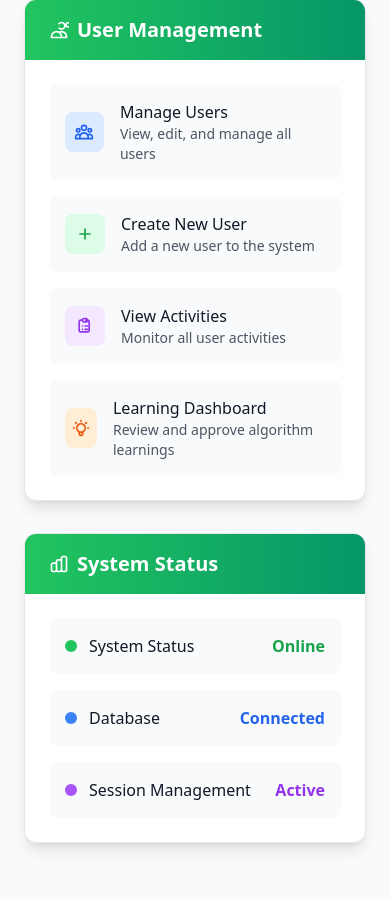
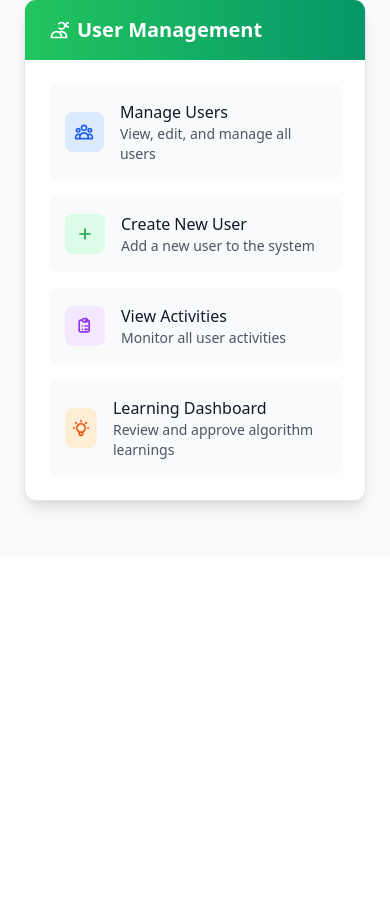
Before and after one commit to NaeeemJatt/FlashLog, a Python web app: template flashlog/templates/admin/dashboard.html in a window 390 px wide. Shown: the part 835-1734 px from the top of the page. After the commit the page ends 1348 px from the top, so only its background shows below. Run offline with Jinja, Linux system fonts and the light colour scheme; the template is opened without the code that fills it, so the values that code supplies are empty; some libraries are stand-ins or nearby versions.

Commit message:
Remove System Status section and expand User Management layout
- Removed the entire System Status section from admin dashboard
- Changed User Management from single column to 4-column grid layout
- User Management now spans full width of the dashboard
- Improved responsive design with grid-cols-1 md:grid-cols-2 lg:grid-cols-4
- Cleaner, more focused admin dashboard layout

```diff
--- a/flashlog/templates/admin/dashboard.html
+++ b/flashlog/templates/admin/dashboard.html
@@ -171,7 +171,7 @@
             </div>
 
             <!-- Quick Actions -->
-            <div class="grid grid-cols-1 lg:grid-cols-2 gap-8 mb-8">
+            <div class="mb-8">
                 <!-- User Management -->
                 <div class="bg-white dark:bg-gray-800 rounded-xl shadow-lg border border-gray-200 dark:border-gray-700 overflow-hidden fade-in">
                     <div class="bg-gradient-to-r from-green-500 to-emerald-600 px-6 py-4">
@@ -183,7 +183,7 @@
                         </h2>
                     </div>
                     <div class="p-6">
-                        <div class="space-y-4">
+                        <div class="grid grid-cols-1 md:grid-cols-2 lg:grid-cols-4 gap-4">
                             <a href="{{ url_for('admin.users') }}" class="flex items-center p-4 bg-gray-50 dark:bg-gray-700 rounded-lg hover:bg-gray-100 dark:hover:bg-gray-600 transition-colors">
                                 <div class="w-10 h-10 bg-blue-100 dark:bg-blue-900 rounded-lg flex items-center justify-center mr-4">
                                     <svg class="w-5 h-5 text-blue-600 dark:text-blue-400" fill="none" stroke="currentColor" viewBox="0 0 24 24">
@@ -234,45 +234,6 @@
                         </div>
                     </div>
                 </div>
-
-                <!-- System Information -->
-                <div class="bg-white dark:bg-gray-800 rounded-xl shadow-lg border border-gray-200 dark:border-gray-700 overflow-hidden fade-in">
-                    <div class="bg-gradient-to-r from-green-500 to-emerald-600 px-6 py-4">
-                        <h2 class="text-xl font-semibold text-white flex items-center">
-                            <svg class="w-5 h-5 mr-2" fill="none" stroke="currentColor" viewBox="0 0 24 24">
-                                <path stroke-linecap="round" stroke-linejoin="round" stroke-width="2" d="M9 19v-6a2 2 0 00-2-2H5a2 2 0 00-2 2v6a2 2 0 002 2h2a2 2 0 002-2zm0 0V9a2 2 0 012-2h2a2 2 0 012 2v10m-6 0a2 2 0 002 2h2a2 2 0 002-2m0 0V5a2 2 0 012-2h2a2 2 0 012 2v14a2 2 0 01-2 2h-2a2 2 0 01-2-2z"></path>
-                            </svg>
-                            System Status
-                        </h2>
-                    </div>
-                    <div class="p-6">
-                        <div class="space-y-4">
-                            <div class="flex items-center justify-between p-4 bg-gray-50 dark:bg-gray-700 rounded-lg">
-                                <div class="flex items-center">
-                                    <div class="w-3 h-3 bg-green-500 rounded-full mr-3"></div>
-                                    <span class="text-gray-900 dark:text-white font-medium">System Status</span>
-                                </div>
-                                <span class="text-green-600 dark:text-green-400 font-semibold">Online</span>
-                            </div>
-
-                            <div class="flex items-center justify-between p-4 bg-gray-50 dark:bg-gray-700 rounded-lg">
-                                <div class="flex items-center">
-                                    <div class="w-3 h-3 bg-blue-500 rounded-full mr-3"></div>
-                                    <span class="text-gray-900 dark:text-white font-medium">Database</span>
-                                </div>
-                                <span class="text-blue-600 dark:text-blue-400 font-semibold">Connected</span>
-                            </div>
-
-                            <div class="flex items-center justify-between p-4 bg-gray-50 dark:bg-gray-700 rounded-lg">
-                                <div class="flex items-center">
-                                    <div class="w-3 h-3 bg-purple-500 rounded-full mr-3"></div>
-                                    <span class="text-gray-900 dark:text-white font-medium">Session Management</span>
-                                </div>
-                                <span class="text-purple-600 dark:text-purple-400 font-semibold">Active</span>
-                            </div>
-                        </div>
-                    </div>
-                </div>
             </div>
         </div>
     </main>
```
